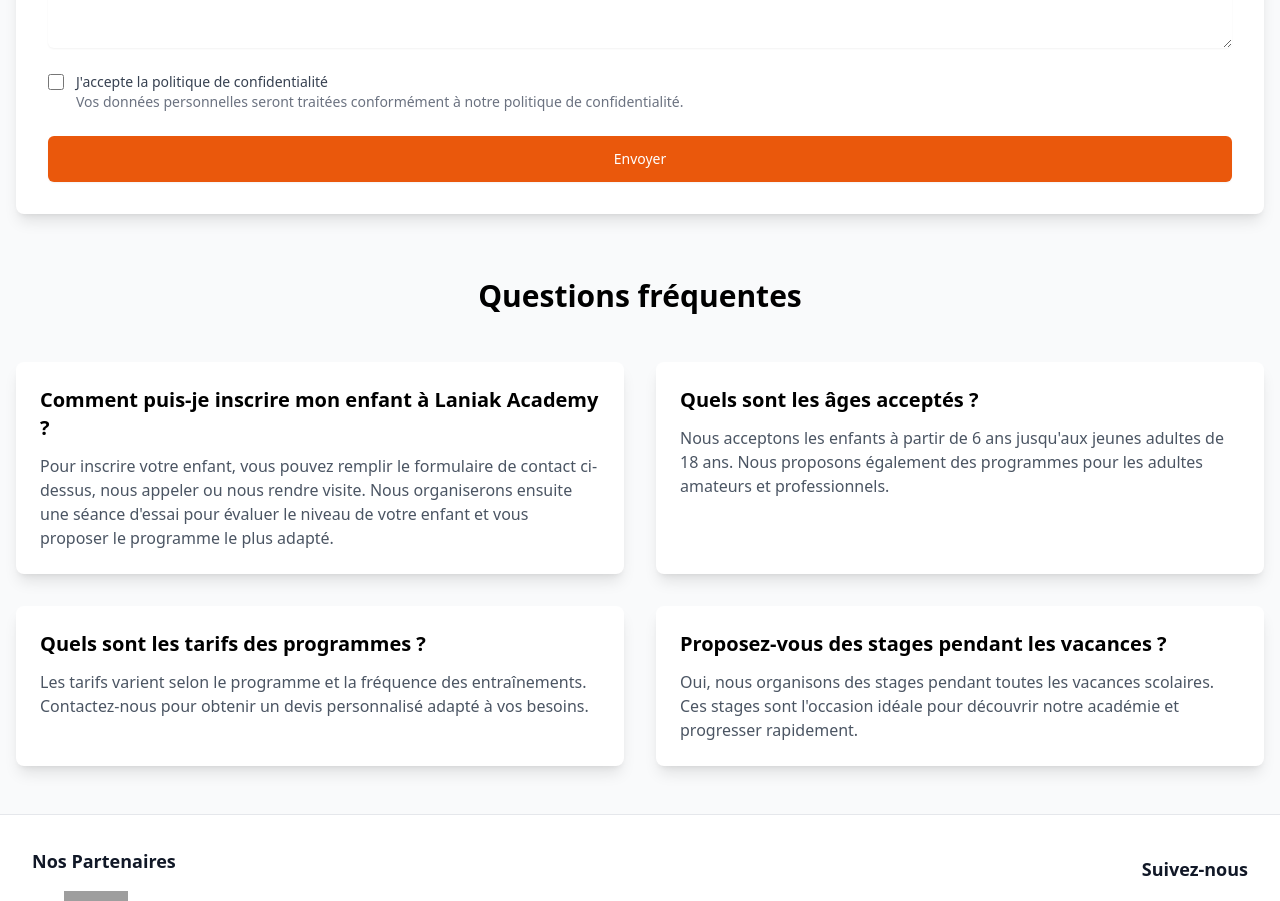
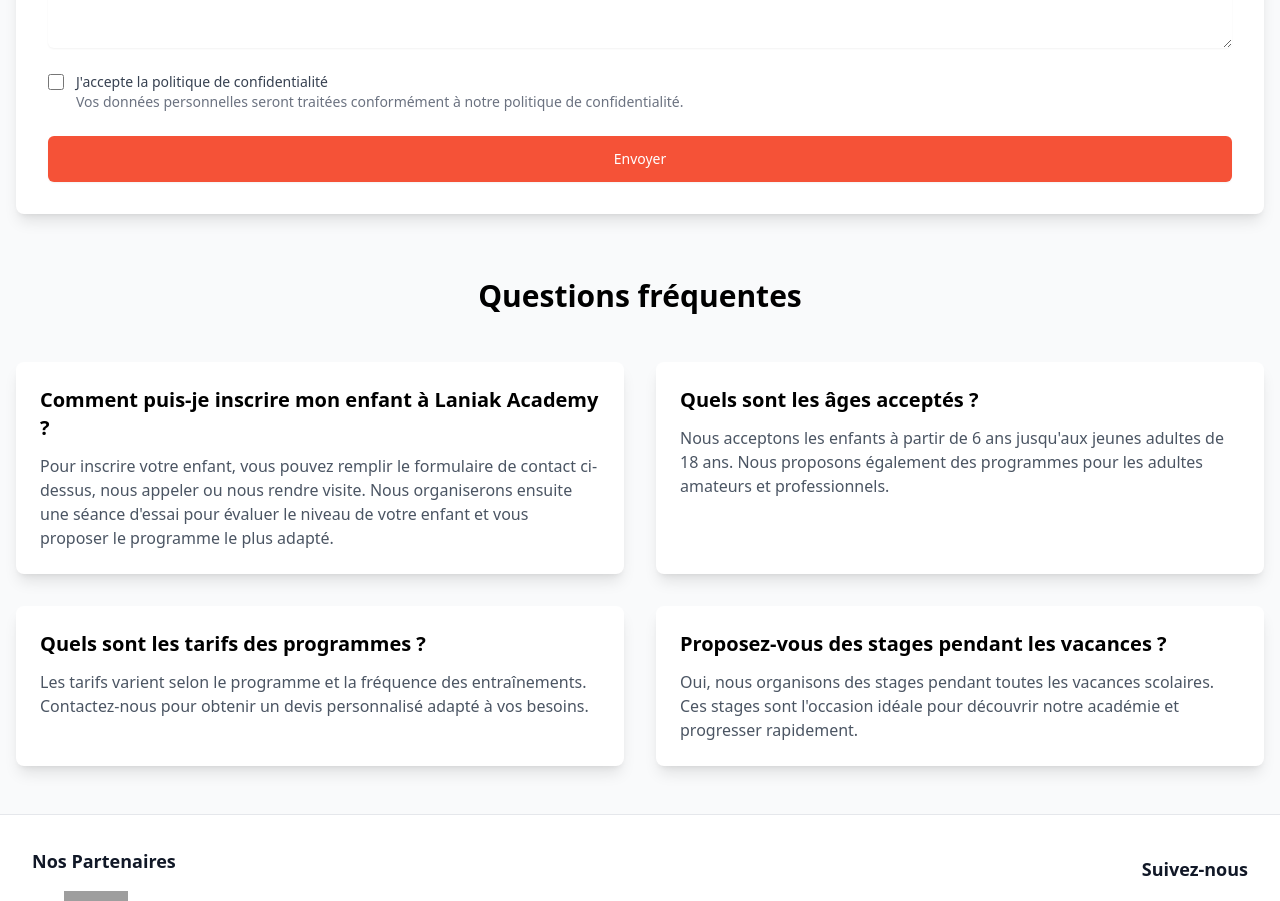
Before and after one commit to Fran6-Dev/Laniak-academy, a Vue app in the folder laniak-academy/: page /contact in a window 1280 px wide. Shown: the part 1180-2081 px from the top of the page. Built offline with nearby package versions, Linux system fonts and the light colour scheme; grey boxes are pictures that could not be loaded.

Commit message:
page contact change

```diff
--- a/laniak-academy/src/pages/Contact.vue
+++ b/laniak-academy/src/pages/Contact.vue
@@ -222,7 +222,7 @@
             <div>
               <button
                 type="submit"
-                class="w-full flex justify-center py-3 px-4 border border-transparent rounded-md shadow-sm text-sm font-medium text-white bg-orange-600 hover:bg-orange-700 focus:outline-none focus:ring-2 focus:ring-offset-2 focus:ring-orange-500"
+                class="w-full flex justify-center py-3 px-4 border border-transparent rounded-md shadow-sm text-sm font-medium text-white bg-orange hover:bg-orange-700 focus:outline-none focus:ring-2 focus:ring-offset-2 focus:ring-orange-500"
               >
                 {{ $t("contact.form.send") }}
               </button>
```
